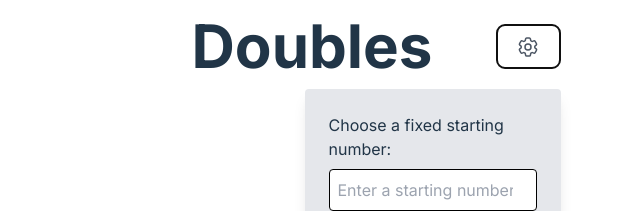
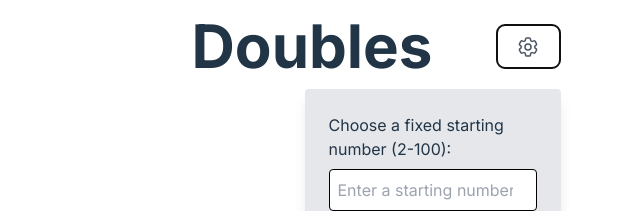
Before and after one commit to patriciosebastian/doubles, a React (Vite) app: page / in a window 1280 px wide. Both pictures are taken after a click on the button 856 px from the left and 46 px from the top of the page. Shown: the top 211 px of the page, without its empty margins (328-968 px from the left). Built offline with nearby package versions, Linux system fonts and the light colour scheme.

Commit message:
quick undo. bug somewhere

```diff
--- a/src/App.jsx
+++ b/src/App.jsx
@@ -17,11 +17,10 @@ function App() {
     startNewGame();
 
     const storedHighScore = localStorage.getItem('highScore');
-
     if (storedHighScore) {
       setHighScore(parseInt(storedHighScore, 10));
     }
-  });
+  }, []);
 
   // Timer logic
   useEffect(() => {
@@ -136,7 +135,11 @@ function App() {
   const handleCustomStartSubmit = (e) => {
     e.preventDefault();
     const customNumber = parseInt(customStart);
-    setNumber(customNumber);
+    if (customNumber >= 2 && customNumber <= 100) {
+      setNumber(customNumber);
+    } else {
+      alert('Please enter a number between 2 and 100');
+    }
   };
 
   const clearCustomStart = () => {
@@ -170,7 +173,7 @@ function App() {
 
           {settingsVisible && (
             <div className="mt-5 bg-gray-200 p-6 rounded absolute right-0 shadow-lg w-48 sm:w-56 md:w-64" ref={settingsRef}>
-              <label className="block text-base">Choose a fixed starting number:</label>
+              <label className="block text-base">Choose a fixed starting number (2-100):</label>
               <input
                 type="number"
                 value={customStart}
```
